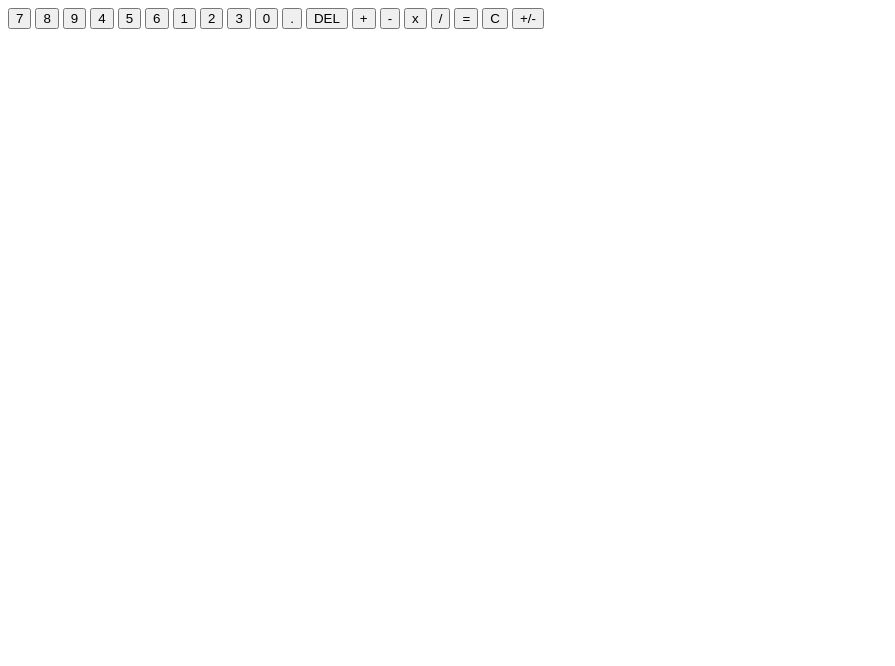
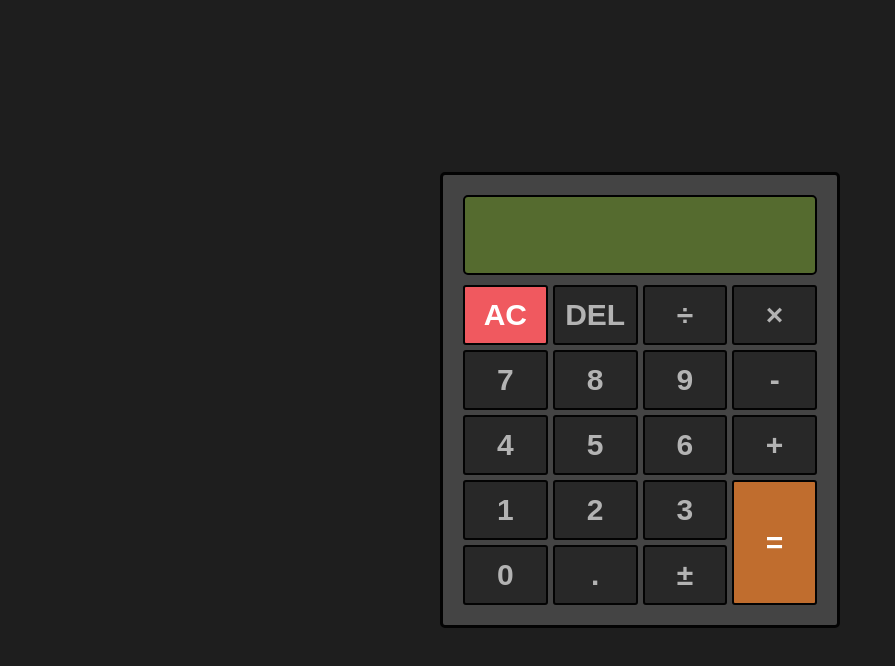
Before and after one commit to angelomca09/calculadora-js, a plain HTML site: page index.html in a window 1280 px wide. Shown: the whole page, without its empty margins (0-895 px from the left). Drawn offline with Linux system fonts and the light colour scheme; a web font is replaced by a local one.

Commit message:
Estilização

```diff
--- /dev/null
+++ b/index.css
@@ -0,0 +1,101 @@
+html {
+  font-size: 62.5%;
+  box-sizing: border-box;
+}
+
+*,
+*::before,
+*::after {
+  margin: 0;
+  padding: 0;
+  box-sizing: inherit;
+}
+
+body {
+  background-color: #1e1e1e;
+}
+
+.calculator {
+  background-color: #444444;
+
+  border: 3px solid #030303;
+  border-radius: 5px;
+  position: absolute;
+  top: 50%;
+  left: 50%;
+  transform: translate(-50%, -50%);
+  width: 400px;
+  padding: 2rem;
+}
+
+.display {
+  font-family: "Press Start 2P", cursive;
+
+  display: flex;
+  background-color: darkolivegreen;
+  border: 2px solid black;
+  color: #1b1b1b;
+  border-radius: 5px;
+
+  font-size: 5rem;
+  height: 80px;
+  padding: 0 10px;
+  margin-bottom: 1rem;
+}
+.display * {
+  font-size: 3rem;
+  display: flex;
+  justify-content: center;
+  align-items: center;
+}
+.display :nth-child(1) {
+  margin-right: auto;
+}
+.result {
+  display: block;
+  margin-top: 1rem;
+  font-size: 1.5rem;
+}
+
+.buttons {
+  display: grid;
+  grid-template-columns: repeat(4, 1fr);
+  grid-gap: 0.5rem;
+}
+
+.buttons button {
+  font-weight: 600;
+
+  height: 60px;
+  background-color: #282828;
+  border-radius: 3px;
+  border: 2px solid #030303;
+  font-size: 3rem;
+  color: #b3b3b3;
+}
+
+.buttons button:hover {
+  background-color: #444444;
+}
+
+.buttons .all-clear {
+  background-color: #f0595f;
+  color: #fff;
+}
+
+.buttons .all-clear:hover {
+  background-color: #f17377;
+}
+
+.buttons .equal {
+  background-color: #c06d2e;
+  color: #fff;
+  height: 100%;
+  grid-row-start: 4;
+  grid-row-end: 6;
+  grid-column-start: 4;
+}
+
+.buttons .equal:hover {
+  background-color: #d28245;
+}
--- a/index.html
+++ b/index.html
@@ -4,40 +4,64 @@
     <meta charset="UTF-8" />
     <meta http-equiv="X-UA-Compatible" content="IE=edge" />
     <meta name="viewport" content="width=device-width, initial-scale=1.0" />
+    <link rel="stylesheet" href="./index.css" />
+
+    <link rel="preconnect" href="https://fonts.googleapis.com" />
+    <link rel="preconnect" href="https://fonts.gstatic.com" crossorigin />
+    <link
+      href="https://fonts.googleapis.com/css2?family=Gruppo&family=Press+Start+2P&display=swap"
+      rel="stylesheet"
+    />
+    <style>
+      @import url("https://fonts.googleapis.com/css2?family=Gruppo&family=Press+Start+2P&display=swap");
+    </style>
+
     <title>Calculator</title>
   </head>
   <body>
+    <div class="calculator">
       <div class="display">
         <div class="expression"></div>
         <div class="result"></div>
       </div>
 
       <div class="buttons">
-      <button class="digit-7" onclick="readInput(this)">7</button>
-      <button class="digit-8" onclick="readInput(this)">8</button>
-      <button class="digit-9" onclick="readInput(this)">9</button>
+        <button class="all-clear" onclick="readInput(this)" value="AC">
+          AC
+        </button>
+        <button class="operator" onclick="readInput(this)" value="DEL">
+          DEL
+        </button>
+        <button class="operator" onclick="readInput(this)" value="/">
+          &divide;
+        </button>
+        <button class="operator" onclick="readInput(this)" value="x">
+          &times;
+        </button>
 
-      <button class="digit-4" onclick="readInput(this)">4</button>
-      <button class="digit-5" onclick="readInput(this)">5</button>
-      <button class="digit-6" onclick="readInput(this)">6</button>
+        <button id="digit-7" onclick="readInput(this)" value="7">7</button>
+        <button id="digit-8" onclick="readInput(this)" value="8">8</button>
+        <button id="digit-9" onclick="readInput(this)" value="9">9</button>
+        <button class="operator" onclick="readInput(this)" value="-">-</button>
 
-      <button class="digit-1" onclick="readInput(this)">1</button>
-      <button class="digit-2" onclick="readInput(this)">2</button>
-      <button class="digit-3" onclick="readInput(this)">3</button>
+        <button id="digit-4" onclick="readInput(this)" value="4">4</button>
+        <button id="digit-5" onclick="readInput(this)" value="5">5</button>
+        <button id="digit-6" onclick="readInput(this)" value="6">6</button>
+        <button class="operator" onclick="readInput(this)" value="+">+</button>
 
-      <button class="digit-0" onclick="readInput(this)">0</button>
-      <button class="float" onclick="readInput(this)">.</button>
-      <button class="delete" onclick="readInput(this)">DEL</button>
+        <button id="digit-1" onclick="readInput(this)" value="1">1</button>
+        <button id="digit-2" onclick="readInput(this)" value="2">2</button>
+        <button id="digit-3" onclick="readInput(this)" value="3">3</button>
 
-      <button class="plus" onclick="readInput(this)">+</button>
-      <button class="minus" onclick="readInput(this)">-</button>
-      <button class="times" onclick="readInput(this)">x</button>
-      <button class="divides" onclick="readInput(this)">/</button>
-      <button class="equals" onclick="readInput(this)">=</button>
-      <button class="cancel" onclick="readInput(this)">C</button>
-      <button class="negative" onclick="readInput(this)">+/-</button>
+        <button id="digit-0" onclick="readInput(this)" value="0">0</button>
+        <button class="decimal" onclick="readInput(this)" value=".">.</button>
+        <button class="operator" onclick="readInput(this)" value="+/-">
+          &PlusMinus;
+        </button>
+
+        <button class="equal" onclick="readInput(this)" value="=">=</button>
       </div>
-
+    </div>
     <script src="index.js"></script>
   </body>
 </html>
--- a/index.js
+++ b/index.js
@@ -2,7 +2,7 @@ let expressionDiv = document.querySelector(".expression");
 let resultDiv = document.querySelector(".result");
 
 function readInput(element) {
-  let input = element.innerText;
+  let input = element.value;
   switch (input) {
     case "0":
     case "1":
@@ -25,7 +25,7 @@ function readInput(element) {
     case "=":
       equalize();
       break;
-    case "C":
+    case "AC":
       cancel();
       break;
     case "DEL":
```
Lines whose indentation alone changed are shown as unchanged.
